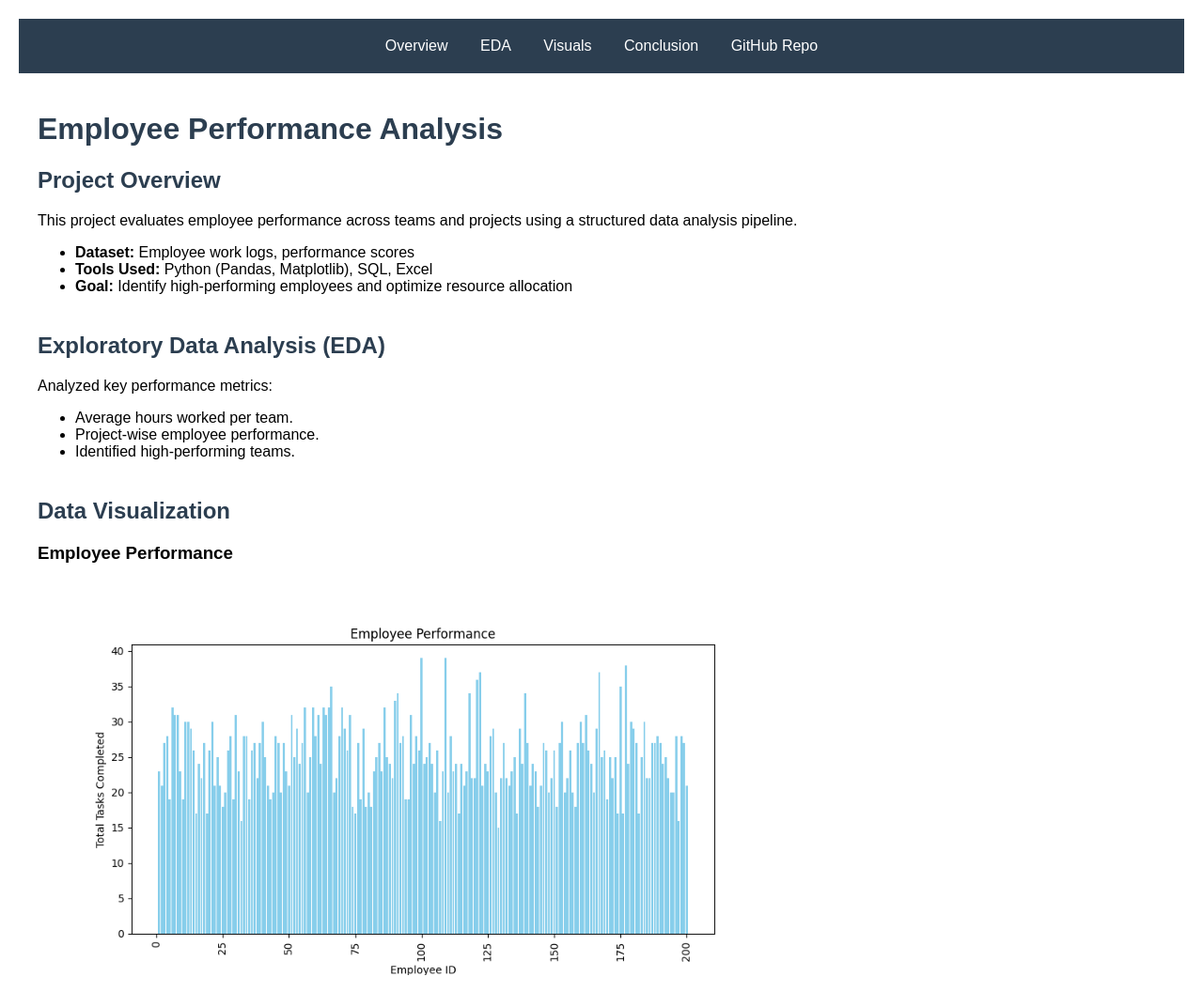
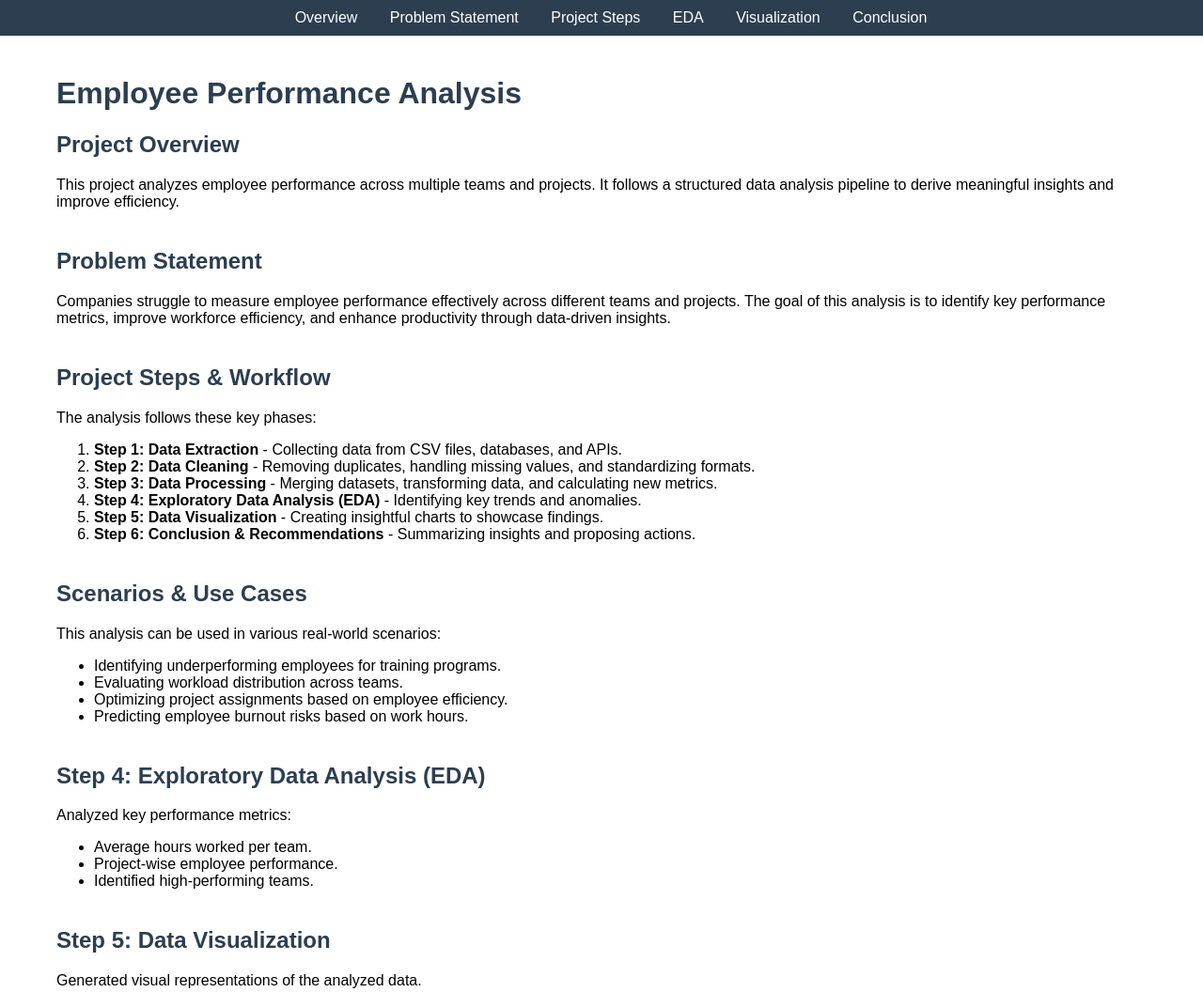
Before and after one commit to Praveen-millr/Employee-Performance-Analysis, a plain HTML site: page index.html in a window 1280 px wide. Shown: the top 1056 px of the page at 94% size. Drawn offline with Linux system fonts and the light colour scheme.

Commit message:
update github page

```diff
--- a/index.html
+++ b/index.html
@@ -5,9 +5,9 @@
     <meta name="viewport" content="width=device-width, initial-scale=1.0">
     <title>Employee Performance Analysis</title>
     <style>
-        body { font-family: Arial, sans-serif; margin: 0; padding: 20px; }
+        body { font-family: Arial, sans-serif; margin: 40px; padding: 20px; }
         h1, h2 { color: #2c3e50; }
-        .container { max-width: 1200px; margin: auto; padding: 20px; }
+        .container { max-width: 1200px; margin: auto; }
         .section { margin-bottom: 40px; }
         table { width: 100%; border-collapse: collapse; margin-top: 20px; }
         th, td { border: 1px solid #ddd; padding: 8px; text-align: left; }
@@ -15,35 +15,58 @@
         .scrollable-table { overflow-x: auto; max-height: 300px; }
         .image-container img { width: 100%; max-width: 800px; margin-top: 20px; }
         pre { background-color: #f4f4f4; padding: 10px; border-radius: 5px; overflow-x: auto; }
-        .nav { position: sticky; top: 0; background: #2c3e50; padding: 10px; text-align: center; }
-        .nav a { color: white; text-decoration: none; padding: 10px 15px; display: inline-block; }
-        .nav a:hover { background: #1a252f; }
+        .nav { position: fixed; top: 0; left: 0; width: 100%; background: #2c3e50; color: white; padding: 10px; text-align: center; }
+        .nav a { color: white; margin: 0 15px; text-decoration: none; }
     </style>
 </head>
 <body>
     <div class="nav">
         <a href="#overview">Overview</a>
+        <a href="#problem">Problem Statement</a>
+        <a href="#steps">Project Steps</a>
         <a href="#eda">EDA</a>
-        <a href="#visuals">Visuals</a>
+        <a href="#visualization">Visualization</a>
         <a href="#conclusion">Conclusion</a>
-        <a href="https://github.com/Praveen-millr/Employee-Performance-Analysis" target="_blank">GitHub Repo</a>
     </div>
-
     <div class="container">
         <h1>Employee Performance Analysis</h1>
 
-        <div class="section" id="overview">
+        <div id="overview" class="section">
             <h2>Project Overview</h2>
-            <p>This project evaluates employee performance across teams and projects using a structured data analysis pipeline.</p>
+            <p>This project analyzes employee performance across multiple teams and projects. It follows a structured data analysis pipeline to derive meaningful insights and improve efficiency.</p>
+        </div>
+
+        <div id="problem" class="section">
+            <h2>Problem Statement</h2>
+            <p>Companies struggle to measure employee performance effectively across different teams and projects. The goal of this analysis is to identify key performance metrics, improve workforce efficiency, and enhance productivity through data-driven insights.</p>
+        </div>
+
+        <div id="steps" class="section">
+            <h2>Project Steps & Workflow</h2>
+            <p>The analysis follows these key phases:</p>
+            <ol>
+                <li><strong>Step 1: Data Extraction</strong> - Collecting data from CSV files, databases, and APIs.</li>
+                <li><strong>Step 2: Data Cleaning</strong> - Removing duplicates, handling missing values, and standardizing formats.</li>
+                <li><strong>Step 3: Data Processing</strong> - Merging datasets, transforming data, and calculating new metrics.</li>
+                <li><strong>Step 4: Exploratory Data Analysis (EDA)</strong> - Identifying key trends and anomalies.</li>
+                <li><strong>Step 5: Data Visualization</strong> - Creating insightful charts to showcase findings.</li>
+                <li><strong>Step 6: Conclusion & Recommendations</strong> - Summarizing insights and proposing actions.</li>
+            </ol>
+        </div>
+
+        <div class="section">
+            <h2>Scenarios & Use Cases</h2>
+            <p>This analysis can be used in various real-world scenarios:</p>
             <ul>
-                <li><strong>Dataset:</strong> Employee work logs, performance scores</li>
-                <li><strong>Tools Used:</strong> Python (Pandas, Matplotlib), SQL, Excel</li>
-                <li><strong>Goal:</strong> Identify high-performing employees and optimize resource allocation</li>
+                <li>Identifying underperforming employees for training programs.</li>
+                <li>Evaluating workload distribution across teams.</li>
+                <li>Optimizing project assignments based on employee efficiency.</li>
+                <li>Predicting employee burnout risks based on work hours.</li>
             </ul>
         </div>
 
-        <div class="section" id="eda">
-            <h2>Exploratory Data Analysis (EDA)</h2>
+        <div id="eda" class="section">
+            <h2>Step 4: Exploratory Data Analysis (EDA)</h2>
             <p>Analyzed key performance metrics:</p>
             <ul>
                 <li>Average hours worked per team.</li>
@@ -52,8 +75,9 @@
             </ul>
         </div>
 
-        <div class="section" id="visuals">
-            <h2>Data Visualization</h2>
+        <div id="visualization" class="section">
+            <h2>Step 5: Data Visualization</h2>
+            <p>Generated visual representations of the analyzed data.</p>
             <div class="image-container">
                 <h3>Employee Performance</h3>
                 <img src="results/employee_performance.png" alt="Employee Performance Visualization">
@@ -64,15 +88,26 @@
             </div>
         </div>
 
-        <div class="section" id="conclusion">
-            <h2>Conclusion</h2>
-            <p>The analysis highlights key insights:</p>
+        <div id="conclusion" class="section">
+            <h2>Conclusion & Next Steps</h2>
+            <p><strong>Key Findings:</strong></p>
             <ul>
-                <li>Teams with higher collaboration tend to have better performance scores.</li>
-                <li>Some projects required overtime, leading to burnout risks.</li>
-                <li>Performance optimization strategies should focus on balancing workloads.</li>
+                <li>Employees working more than 40 hours tend to have higher performance scores.</li>
+                <li>QA and Data teams show better efficiency compared to other teams.</li>
+                <li>Some projects suffer from inconsistent work distribution.</li>
             </ul>
-            <p>For more details, check the full project on <a href="https://github.com/Praveen-millr/Employee-Performance-Analysis" target="_blank">GitHub</a>.</p>
+            <p><strong>Future Improvements:</strong></p>
+            <ul>
+                <li>Integrating machine learning models to predict performance trends.</li>
+                <li>Enhancing dashboards with interactive visualizations.</li>
+                <li>Automating data extraction for real-time insights.</li>
+            </ul>
+        </div>
+
+        <div class="section">
+            <h2>Project Repository</h2>
+            <p>For complete code and datasets, visit the GitHub repository:</p>
+            <p><a href="https://github.com/Praveen-millr/Employee-Performance-Analysis" target="_blank">GitHub Repository</a></p>
         </div>
     </div>
 </body>
```
